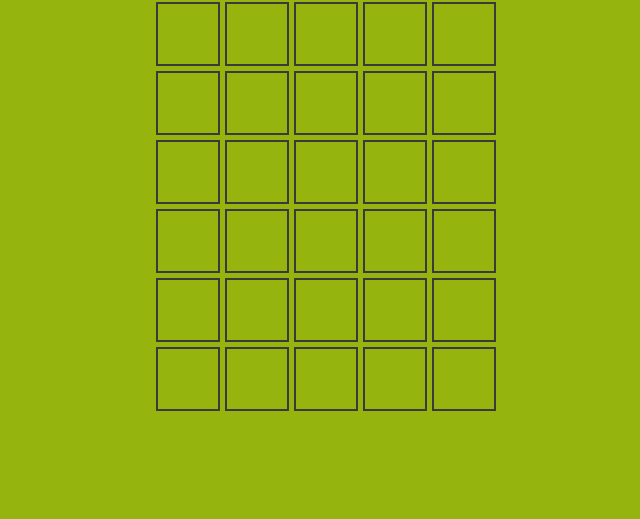
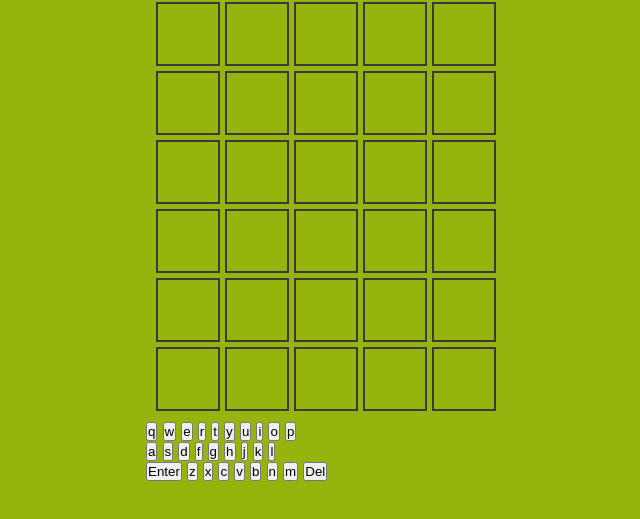
Before and after one commit to coimbrox/Palavra-clone, a plain HTML site: page index.html in a window 1280 px wide. Shown: the part 67-586 px from the top of the page, without its empty margins (314-954 px from the left). Drawn offline with Linux system fonts and the light colour scheme.

Commit message:
add keyboard

```diff
--- a/index.html
+++ b/index.html
@@ -18,12 +18,48 @@
       </header>
 
       <div id="board-container">
-        <div id="board">
+        <div id="board"></div>
+      </div>
+
+      <div id="keyboard-container">
+        <div class="keyboard-row">
+          <button data-key="q">q</button>
+          <button data-key="w">w</button>
+          <button data-key="e">e</button>
+          <button data-key="r">r</button>
+          <button data-key="t">t</button>
+          <button data-key="y">y</button>
+          <button data-key="u">u</button>
+          <button data-key="i">i</button>
+          <button data-key="o">o</button>
+          <button data-key="p">p</button>
+        </div>
+        <div class="keyboard-row">
+          <div id="spacer-half"></div>
+          <button data-key="a">a</button>
+          <button data-key="s">s</button>
+          <button data-key="d">d</button>
+          <button data-key="f">f</button>
+          <button data-key="g">g</button>
+          <button data-key="h">h</button>
+          <button data-key="j">j</button>
+          <button data-key="k">k</button>
+          <button data-key="l">l</button>
+          <div id="spacer-half"></div>
+        </div>
+        <div class="keyboard-row">
+          <button data-key="enter" class="wide-button">Enter</button>
+          <button data-key="z">z</button>
+          <button data-key="x">x</button>
+          <button data-key="c">c</button>
+          <button data-key="v">v</button>
+          <button data-key="b">b</button>
+          <button data-key="n">n</button>
+          <button data-key="m">m</button>
+          <button data-key="del" class="wide-button">Del</button>
 
         </div>
       </div>
-
-
     </div>
   </div>
 </body>
```
